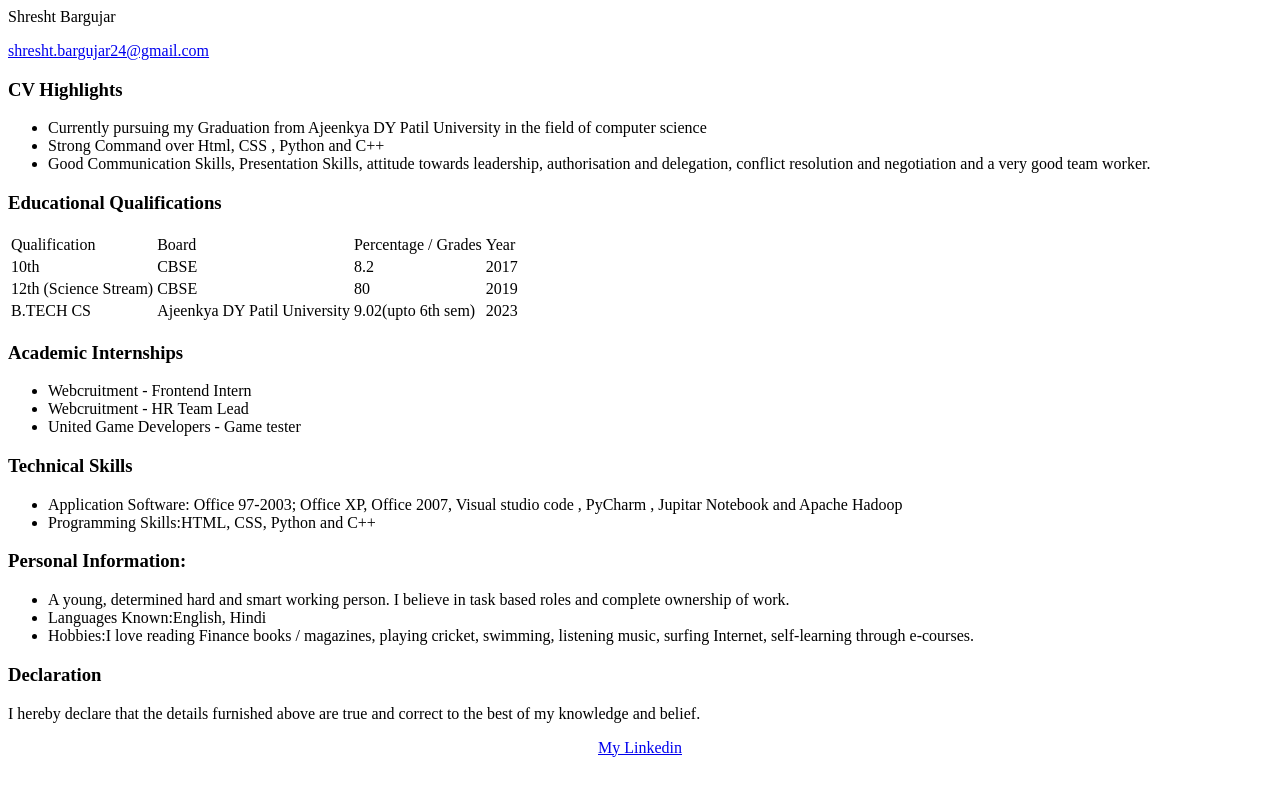
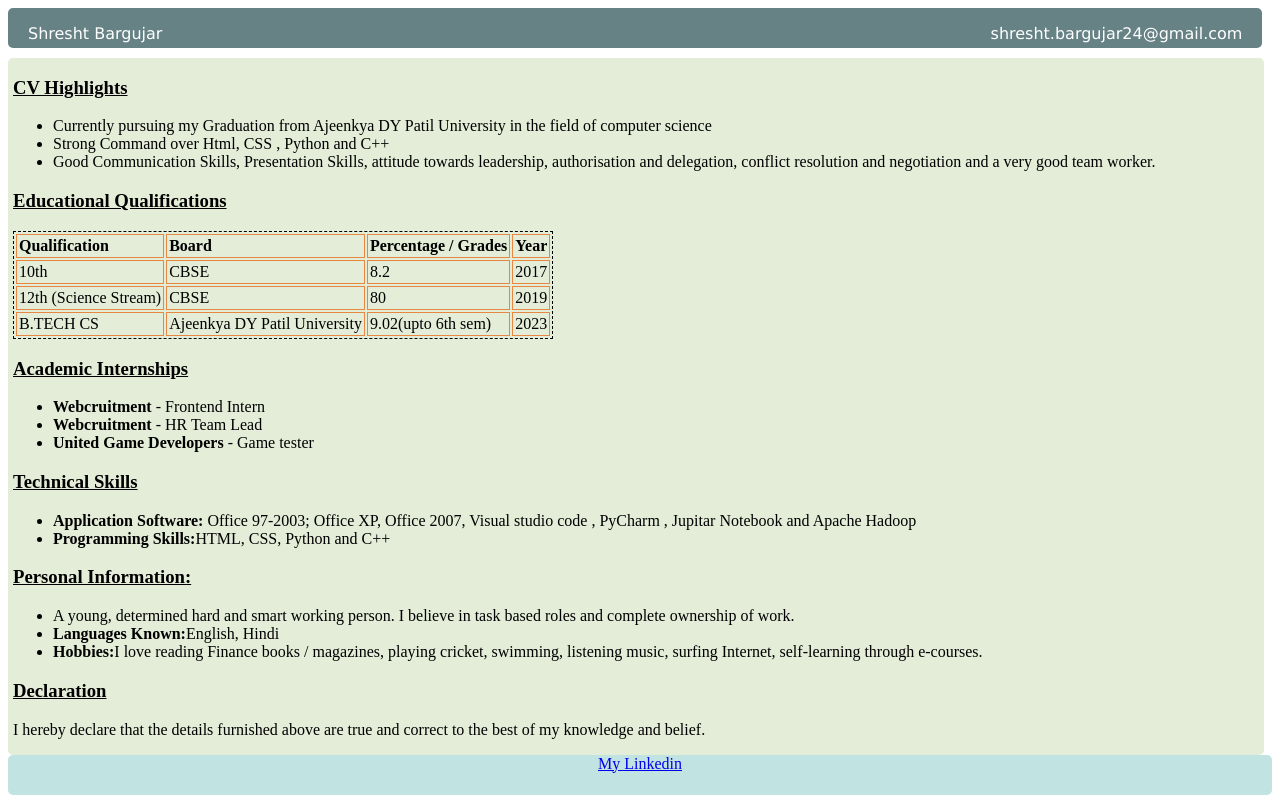
Before and after one commit to Shresht24/cv-web, a plain HTML site: page index.html in a window 1280 px wide. Drawn offline with Linux system fonts and the light colour scheme.

Commit message:
Update index.html

```diff
--- a/index.html
+++ b/index.html
@@ -1,6 +1,6 @@
 <html>
  <head>
-<link type="text/css" rel="stylesheet" href="css3.css"/>
+<link type="text/css" rel="stylesheet" href="style.css"/>
 <title></title>
 </head>
 <body>
```
